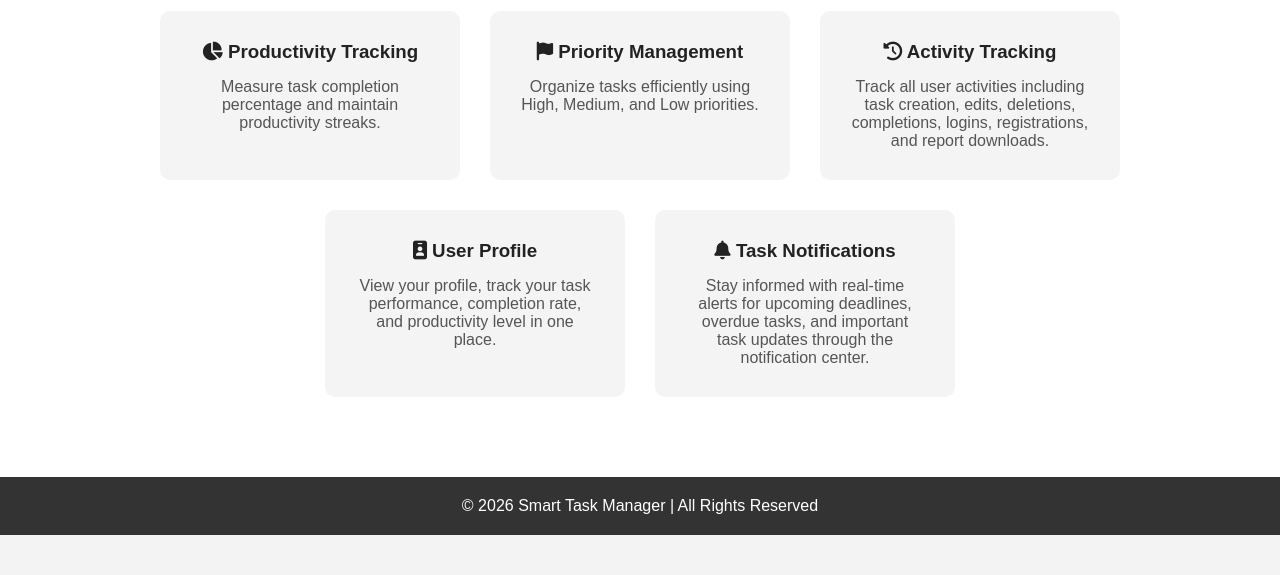
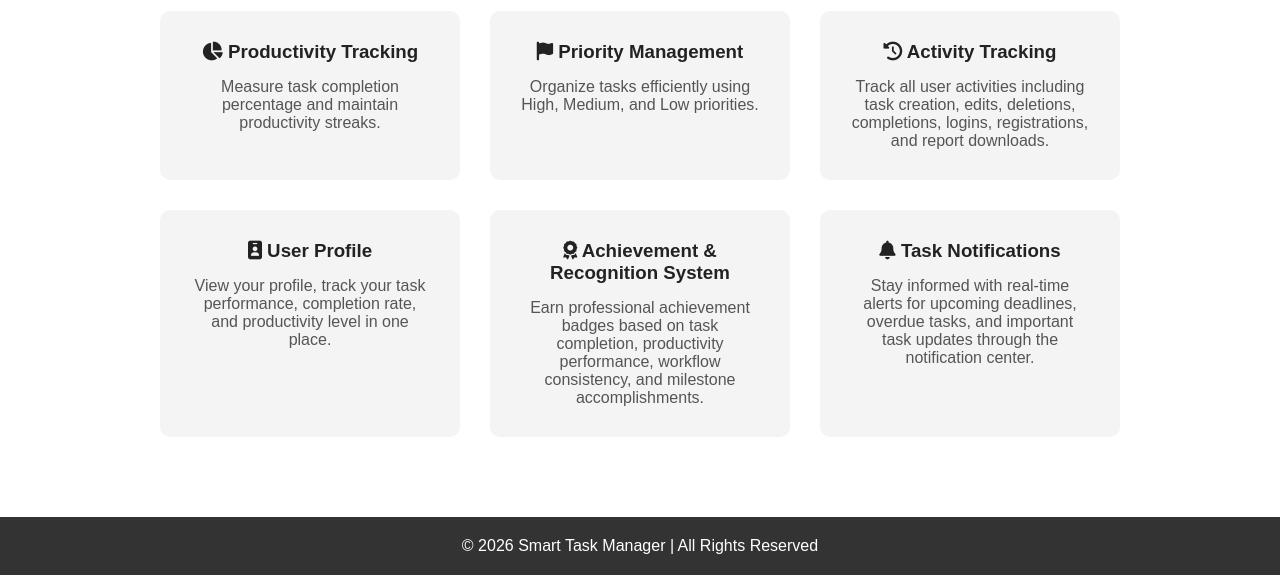
Before and after one commit to aishwaryagaikawad495-web/smart-task-manager, a Flask app: page / in a window 1280 px wide. Shown: the part 1314-1889 px from the top of the page. Before the commit the page ends 1849 px from the top, so only its background shows below. Run offline with Flask 3, Linux system fonts and the light colour scheme.

Commit message:
Update homepage features with achievement badge system

```diff
--- a/templates/index.html
+++ b/templates/index.html
@@ -89,6 +89,13 @@
         </div>
 
         <div class="feature-card">
+            <h3><i class="fa-solid fa-award"></i> Achievement & Recognition System</h3>
+            <p>
+                Earn professional achievement badges based on task completion,
+                productivity performance, workflow consistency, and milestone accomplishments.
+            </p>
+        </div>
+        <div class="feature-card">
             <h3><i class="fa-solid fa-bell"></i> Task Notifications</h3>
             <p>
                 Stay informed with real-time alerts for upcoming deadlines,
--- a/templates/tasks.html
+++ b/templates/tasks.html
@@ -26,7 +26,7 @@
 
     {% endif %}
     <!-- TASK LIST -->
-      {% if tasks %}
+    {% if tasks %}
     <ul class="task-list">
         {% for task in tasks %}
         <li class="task-item">
```
Also changed, not shown: data.db.
